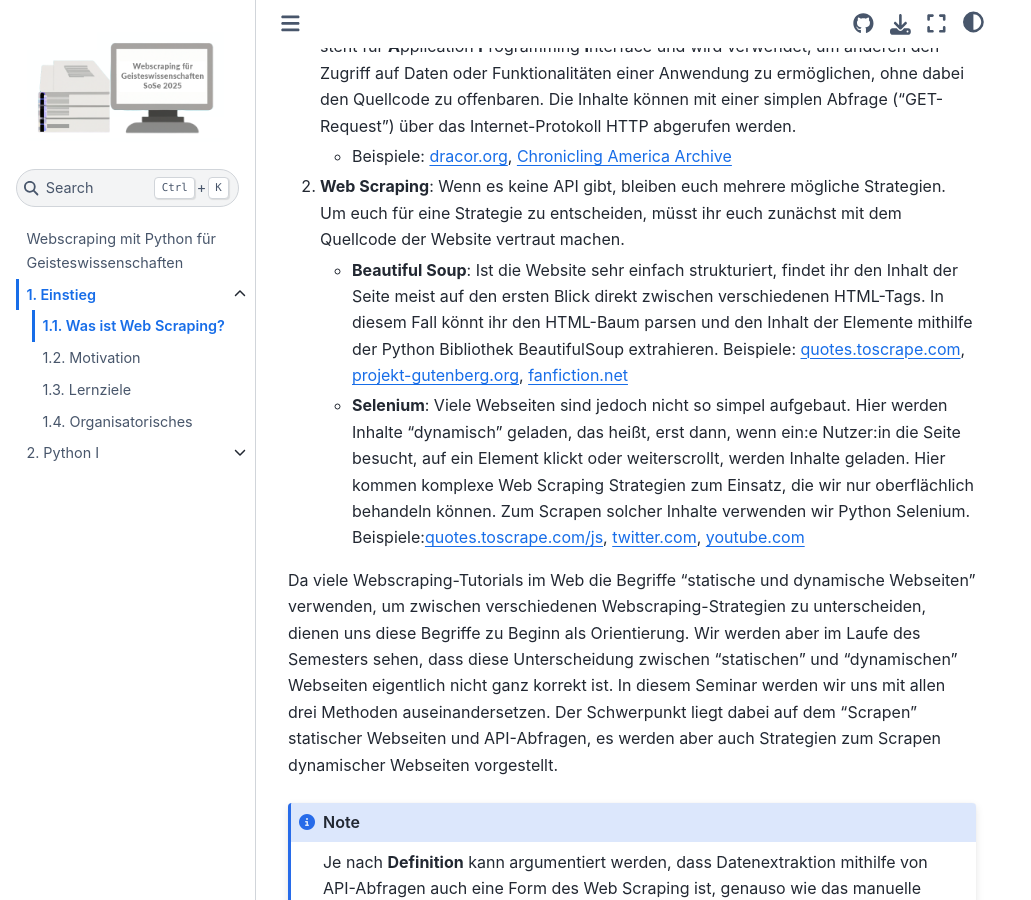
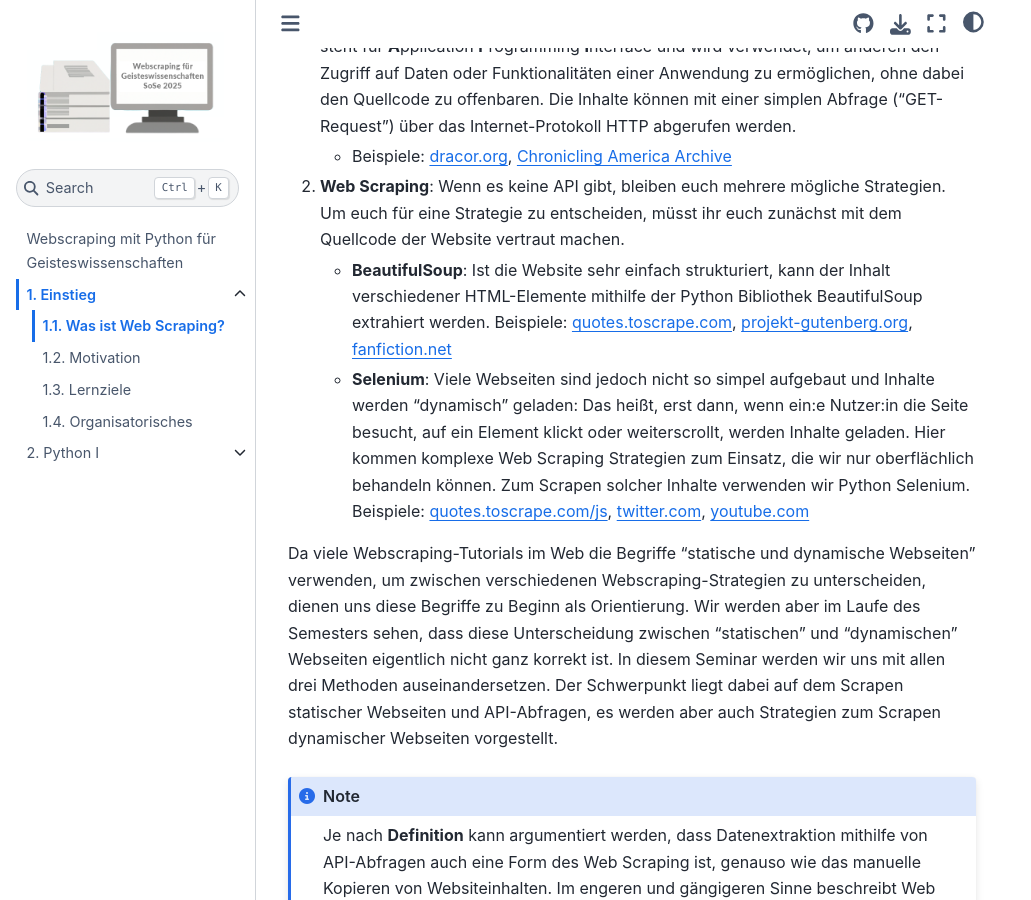
Before and after one commit to lipogg/webscraping-mit-python, a Jupyter Book: the page built from chapters/01/subchapters/01_was_ist_webscraping.md, in a window 1280 px wide and 900 px high, scrolled down 658 px. Shown: the whole window, without its empty margins (0-1031 px from the left). Built offline with Jupyter Book 1.0.4 settings and Sphinx 7.4.7 and the Sphinx Book theme 1.1.4, drawn with Linux system fonts in a browser that asks for light colours; pages that are not in the unit, such as notebooks, are missing from menus; comment, search, counter and statistics services are not loaded.

Commit message:
update intro webscraping

````diff
--- a/chapters/01/subchapters/01_was_ist_webscraping.md
+++ b/chapters/01/subchapters/01_was_ist_webscraping.md
@@ -10,13 +10,13 @@ Es gibt jedoch verschiedene Methoden, um solche Arbeiten zu erleichtern:
      + Beispiele: [dracor.org](https://dracor.org/doc/api), [Chronicling America Archive](https://chroniclingamerica.loc.gov/about/api/)
 
 2. **Web Scraping**: Wenn es keine API gibt, bleiben euch mehrere mögliche Strategien. Um euch für eine Strategie zu entscheiden, müsst ihr euch zunächst mit dem Quellcode der Website vertraut machen.
-     + **Beautiful Soup**: Ist die Website sehr einfach strukturiert, findet ihr den Inhalt der Seite meist auf den ersten Blick direkt zwischen verschiedenen HTML-Tags. In diesem Fall könnt ihr den HTML-Baum parsen und den Inhalt der Elemente mithilfe der Python Bibliothek BeautifulSoup extrahieren.
+     + **BeautifulSoup**: Ist die Website sehr einfach strukturiert, kann der Inhalt verschiedener HTML-Elemente mithilfe der Python Bibliothek BeautifulSoup extrahiert werden.
 Beispiele: [quotes.toscrape.com](https://quotes.toscrape.com/), [projekt-gutenberg.org](https://www.projekt-gutenberg.org), [fanfiction.net](https://www.fanfiction.net)
-     + **Selenium**: Viele Webseiten sind jedoch nicht so simpel aufgebaut. Hier werden Inhalte "dynamisch" geladen, das heißt, erst dann, wenn ein:e Nutzer:in die Seite besucht, auf ein Element klickt oder weiterscrollt, werden Inhalte geladen. Hier kommen komplexe Web Scraping Strategien zum Einsatz, die wir nur oberflächlich behandeln können. Zum Scrapen solcher Inhalte verwenden wir Python Selenium.
-Beispiele:[quotes.toscrape.com/js](https://quotes.toscrape.com/js), [twitter.com](https://twitter.com/), [youtube.com](https://www.youtube.com/)
+     + **Selenium**: Viele Webseiten sind jedoch nicht so simpel aufgebaut und Inhalte werden "dynamisch" geladen: Das heißt, erst dann, wenn ein:e Nutzer:in die Seite besucht, auf ein Element klickt oder weiterscrollt, werden Inhalte geladen. Hier kommen komplexe Web Scraping Strategien zum Einsatz, die wir nur oberflächlich behandeln können. Zum Scrapen solcher Inhalte verwenden wir Python Selenium.
+Beispiele: [quotes.toscrape.com/js](https://quotes.toscrape.com/js), [twitter.com](https://twitter.com/), [youtube.com](https://www.youtube.com/)
 
 Da viele Webscraping-Tutorials im Web die Begriffe "statische und dynamische Webseiten" verwenden, um zwischen verschiedenen Webscraping-Strategien zu unterscheiden, dienen uns diese Begriffe zu Beginn als Orientierung. Wir werden aber im Laufe des Semesters sehen, dass diese Unterscheidung zwischen "statischen" und "dynamischen" Webseiten eigentlich nicht ganz korrekt ist.
-In diesem Seminar werden wir uns mit allen drei Methoden auseinandersetzen. Der Schwerpunkt liegt dabei auf dem "Scrapen" statischer Webseiten und API-Abfragen, es werden aber auch Strategien zum Scrapen dynamischer Webseiten vorgestellt.
+In diesem Seminar werden wir uns mit allen drei Methoden auseinandersetzen. Der Schwerpunkt liegt dabei auf dem Scrapen statischer Webseiten und API-Abfragen, es werden aber auch Strategien zum Scrapen dynamischer Webseiten vorgestellt.
 
 ```{note}
 Je nach **Definition** kann argumentiert werden, dass Datenextraktion mithilfe von  API-Abfragen auch eine Form des Web Scraping ist, genauso wie das manuelle Kopieren von Websiteinhalten. Im engeren und gängigeren Sinne beschreibt Web Scraping nur das unter Punkt 2 beschriebene Parsen und Extrahieren von Inhalten aus Webseiten. Trotzdem werdet ihr in diesem Seminar lernen, wie mithilfe von einfachen Python-Skripten API-Abfragen gestellt werden können, weil das eine deutlich sauberere und einfachere Methode ist.
````
